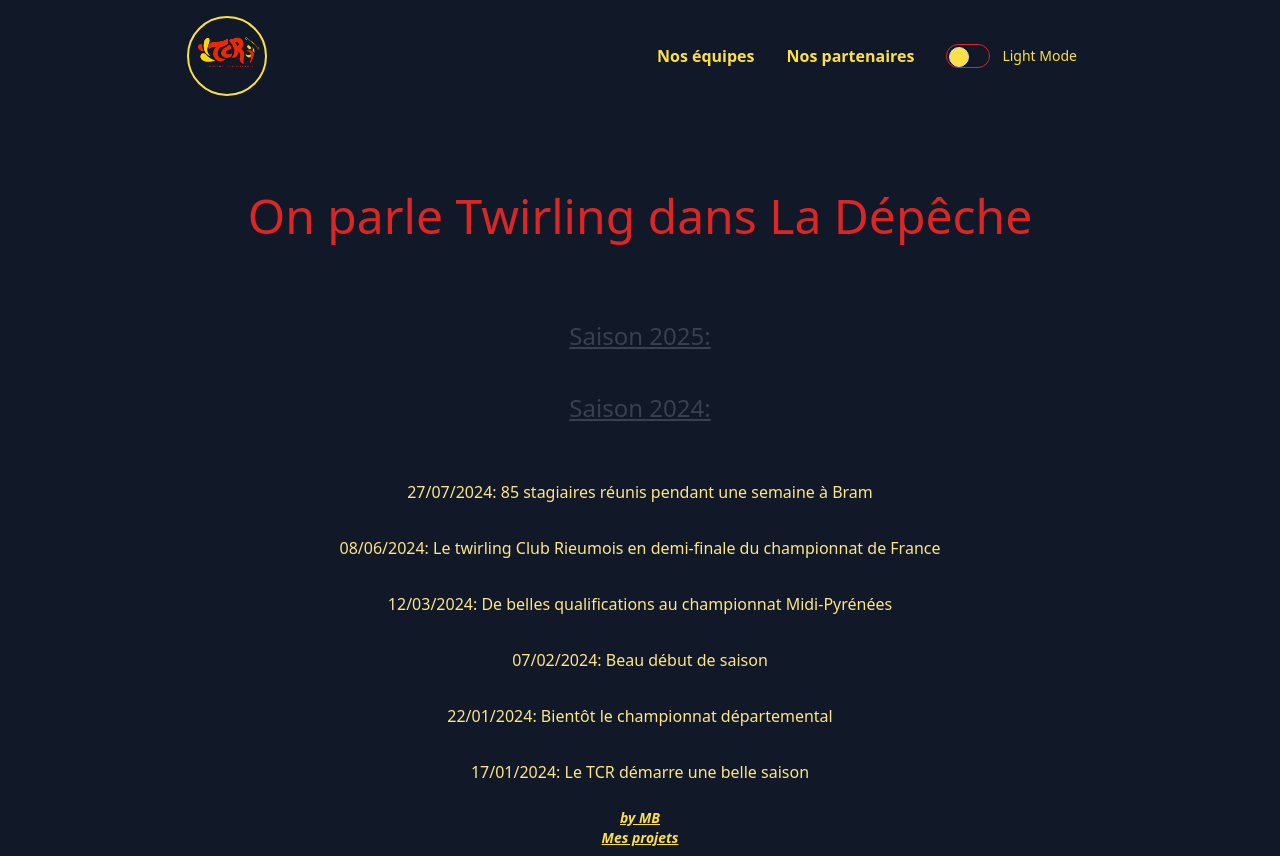
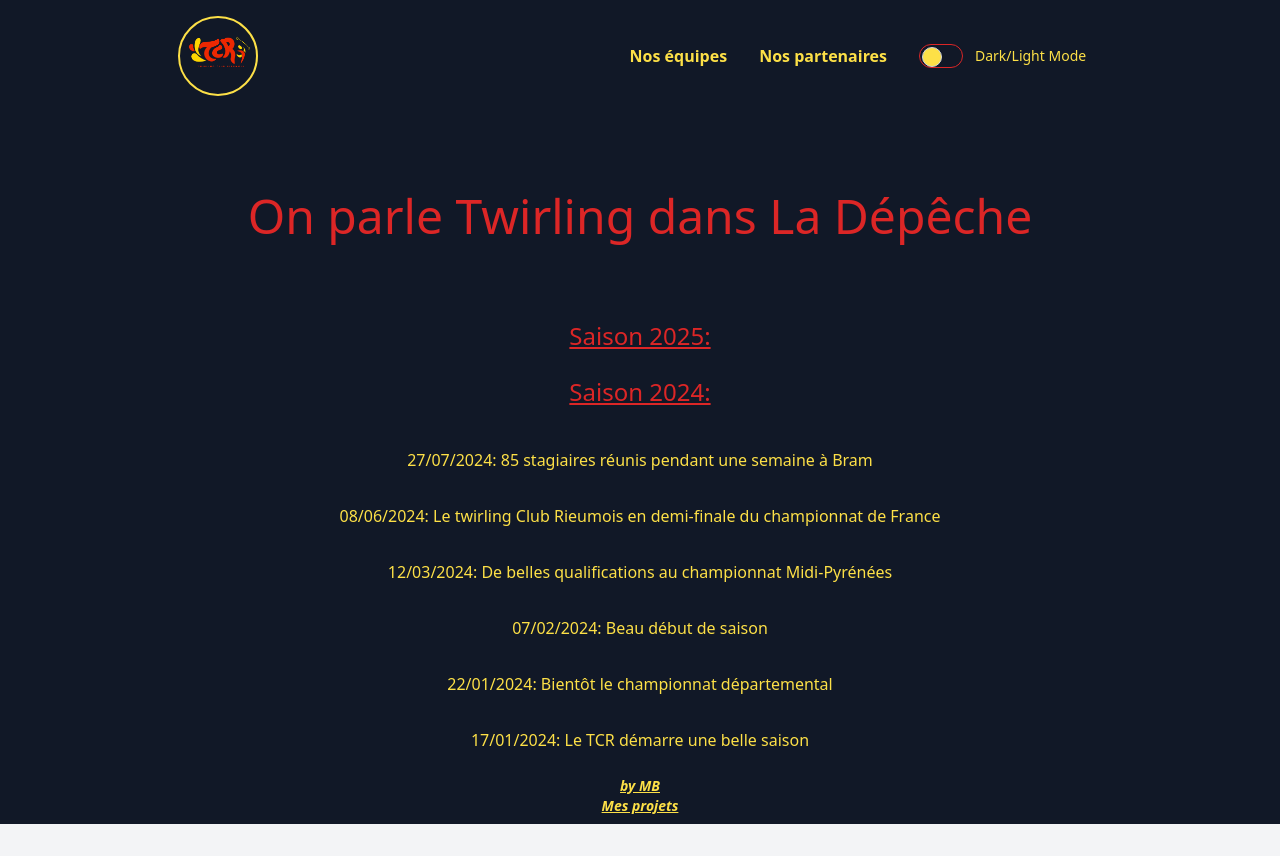
Before and after one commit to Marjo-dev31/TCR, an Angular app: page /press in a window 1280 px wide. After the commit the page ends 824 px from the top, so only its background shows below. Built offline with nearby package versions, Linux system fonts and the light colour scheme.

Commit message:
feat(css): handle light mode on all components

```diff
--- a/src/app/pages/competition/calendar/calendar.component.html
+++ b/src/app/pages/competition/calendar/calendar.component.html
@@ -1,5 +1,5 @@
 <div class="m-10 flex justify-center flex-auto">
-  <table class="table-auto border-collapse">
+  <table class="table-auto border-collapse dark:text-yellow-300 bg-yellow-50 dark:bg-gray-900">
     <thead>
       <tr>
         <th class="border p-4 bg-yellow-50 text-gray-900 border-gray-900">
--- a/src/app/pages/competition/navbar/competition-navbar.component.html
+++ b/src/app/pages/competition/navbar/competition-navbar.component.html
@@ -2,6 +2,6 @@
     <ul class="flex justify-evenly items-center bg-yellow-300 text-gray-900 p-4">
         <li class="hover:bg-gradient-to-br hover:from-zinc-500 hover:to-gray-900 hover:text-yellow-300 p-2 px-4 rounded-2xl underline" [routerLink]="['calendar']">Calendrier</li>
         <li class="hover:bg-gradient-to-br hover:from-zinc-500 hover:to-gray-900 hover:text-yellow-300 p-2 px-4 rounded-2xl underline" [routerLink]="['baremes']">Barèmes</li>
-        <li class="hover:bg-gradient-to-br hover:from-zinc-500 hover:to-gray-900 hover:text-yellow-300 p-2 px-4 rounded-2xl underline" [routerLink]="['results']">Résultats</li>
+        <li class="hover:bg-gradient-to-br hover:from-zinc-500 hover:to-gray-900 hover:text-yellow-300 p-2 px-4 rounded-2xl underline"[routerLink]="['results']">Résultats</li>
     </ul>
 </nav>
--- a/src/app/pages/competition/results/results.component.html
+++ b/src/app/pages/competition/results/results.component.html
@@ -1,3 +1,3 @@
-<div class="">
+<div class="dark:text-yellow-300">
   <p class="text-center text-5xl h-full my-10">Revenez plus tard !</p>
 </div>
--- a/src/app/pages/contact/contact.component.html
+++ b/src/app/pages/contact/contact.component.html
@@ -13,7 +13,7 @@
       ></div>
     </div>
     <div
-      class="relative flex flex-col justify-center items-center m-auto space-y-4 backdrop-blur-sm bg-white/30 py-20 p-4 w-80 md:w-96 rounded-xl"
+      class="relative flex flex-col justify-center items-center m-auto space-y-4 backdrop-blur-sm bg-white/30 py-20 p-4 w-80 md:w-96 rounded-xl dark:text-yellow-300"
     >
       <div class="text-xl">
         <p>Une question ? Une réflexion ?</p>
--- a/src/app/pages/documentation/documentation.component.html
+++ b/src/app/pages/documentation/documentation.component.html
@@ -17,7 +17,7 @@
     <div
       class="relative h-1/2 w-60 flex justify-center items-center mx-auto backdrop-blur-sm bg-white/30 rounded-xl border-2 border-yellow-300 "
     >
-      <ul class=" text-center underline ">
+      <ul class=" text-center underline dark:text-yellow-300">
         <li class="p-4">
           <a
             href="../../../assets/documents/V20240629_REGLEMENT_SPORTIF_2025.pdf"
--- a/src/app/pages/press/press.component.html
+++ b/src/app/pages/press/press.component.html
@@ -3,44 +3,44 @@
       On parle Twirling dans La Dépêche
     </h1>
   <div class="">
-    <h2 class="text-center text-2xl underline mb-10">Saison 2025:</h2>
+    <h2 class="text-center text-2xl underline pb-6 text-red-600">Saison 2025:</h2>
     <ul></ul>
-    <h2 class="text-center text-2xl underline mb-10">Saison 2024:</h2>
-    <ul class="text-center text-amber-200 list-disc">
+    <h2 class="text-center text-2xl underline pb-6 text-red-600">Saison 2024:</h2>
+    <ul class="text-center dark:text-yellow-300 list-disc">
       <li class="p-4">
         <a
-         class="hover:text-red-600 delay-100" href="https://www.ladepeche.fr/2024/07/27/twirling-85-stagiaires-reunis-pendant-une-semaine-12106223.php"
+         class="hover:text-red-600" href="https://www.ladepeche.fr/2024/07/27/twirling-85-stagiaires-reunis-pendant-une-semaine-12106223.php"
           >27/07/2024: 85 stagiaires réunis pendant une semaine à Bram</a
         >
       </li>
       <li class="p-4">
         <a
-         class="hover:text-red-600 delay-100" href="https://www.ladepeche.fr/2024/06/08/le-twirling-club-rieumois-en-demi-finale-du-championnat-de-france-12002317.php"
+         class="hover:text-red-600" href="https://www.ladepeche.fr/2024/06/08/le-twirling-club-rieumois-en-demi-finale-du-championnat-de-france-12002317.php"
           >08/06/2024: Le twirling Club Rieumois en demi-finale du championnat
           de France</a
         >
       </li>
       <li class="p-4">
         <a
-         class="hover:text-red-600 delay-100" href="https://www.ladepeche.fr/2024/03/12/twirling-club-de-belles-qualifications-au-championnat-midi-py-11820155.php"
+         class="hover:text-red-600" href="https://www.ladepeche.fr/2024/03/12/twirling-club-de-belles-qualifications-au-championnat-midi-py-11820155.php"
           >12/03/2024: De belles qualifications au championnat Midi-Pyrénées</a
         >
       </li>
       <li class="p-4">
         <a
-         class="hover:text-red-600 delay-100" href="https://www.ladepeche.fr/2024/02/07/beau-debut-de-saison-pour-le-twirling-club-11748803.php"
+         class="hover:text-red-600" href="https://www.ladepeche.fr/2024/02/07/beau-debut-de-saison-pour-le-twirling-club-11748803.php"
           >07/02/2024: Beau début de saison</a
         >
       </li>
       <li class="p-4">
         <a
-         class="hover:text-red-600 delay-100" href="https://www.ladepeche.fr/2024/01/22/bientot-le-championnat-departemental-de-twirling-baton-11711433.php"
+         class="hover:text-red-600" href="https://www.ladepeche.fr/2024/01/22/bientot-le-championnat-departemental-de-twirling-baton-11711433.php"
           >22/01/2024: Bientôt le championnat départemental</a
         >
       </li>
       <li class="p-4">
         <a
-         class="hover:text-red-600 delay-100" href="https://www.ladepeche.fr/2024/01/17/le-twirling-club-rieumois-demarre-une-belle-saison-sportive-11700814.php"
+         class="hover:text-red-600" href="https://www.ladepeche.fr/2024/01/17/le-twirling-club-rieumois-demarre-une-belle-saison-sportive-11700814.php"
           >17/01/2024: Le TCR démarre une belle saison</a
         >
       </li>
--- a/src/app/pages/sponsor/sponsor.component.html
+++ b/src/app/pages/sponsor/sponsor.component.html
@@ -1,4 +1,4 @@
-<main class="dark:bg-gray-900 min-h-full flex-auto">
+<main class="dark:bg-gray-900 dark:text-yellow-300 min-h-full flex-auto">
   <h1 class="text-5xl text-red-600 p-4 text-center md:py-20">Nos partenaires</h1>
   <div class="relative md:pb-20">
     <div class="">
--- a/src/app/pages/team/team.component.html
+++ b/src/app/pages/team/team.component.html
@@ -1,11 +1,11 @@
-<main>
-  <h1 class="text-5xl text-red-600 p-4 text-center my-20">
+<main class="bg-gray-100 dark:bg-gray-900 dark:text-yellow-300 flex-auto">
+  <h1 class="text-5xl text-red-600 p-4 text-center md:py-20">
     Nos équipes d'entraineurs
   </h1>
-  <div class="flex flex-col justify-center items-center space-y-10 mb-10">
+  <div class="flex flex-col justify-center items-center space-y-10 pb-10">
     <div class="w-3/4">
       <p class="text-xl p-2 font-bold">Du mardi:</p>
-      <ul class="flex items-center justify-around border-2 border-yellow-300 rounded-lg flex-wrap">
+      <ul class="flex items-center justify-around border-2 border-red-600 dark:border-yellow-300 rounded-lg flex-wrap">
         <li class="">
           <img
             src="../../../assets/images/Lolo.png"
@@ -19,7 +19,7 @@
     </div>
     <div class="w-3/4">
       <p class="text-xl p-2 font-bold">Du mercredi:</p>
-      <ul class="flex items-center justify-around border-2 border-yellow-300 rounded-lg flex-wrap">
+      <ul class="flex items-center justify-around border-2 border-red-600 dark:border-yellow-300 rounded-lg flex-wrap">
         <li class="">
           <img
             src="../../../assets/images/Aurelie.png"
@@ -53,7 +53,7 @@
     </div>
     <div class="w-3/4">
       <p class="text-xl p-2 font-bold">Du vendredi:</p>
-      <ul class="flex items-center justify-around border-2 border-yellow-300 rounded-lg flex-wrap">
+      <ul class="flex items-center justify-around border-2 border-red-600 dark:border-yellow-300 rounded-lg flex-wrap">
         <li>
           <img
             src="../../../assets/images/Manon.png"
--- a/src/app/shared/header/header.component.html
+++ b/src/app/shared/header/header.component.html
@@ -9,7 +9,7 @@
             <label class="inline-flex items-center cursor-pointer h-full">
               <input type="checkbox" value="" class="sr-only peer" (change)="modeChange()">
               <div class="relative w-11 h-6 border-red-600 border bg-gray-900 peer-focus:outline-none peer-focus:ring-2 peer-focus:ring-red-600 rounded-full peer  peer-checked:after:translate-x-full rtl:peer-checked:after:-translate-x-full peer-checked:after:border-white after:content-[''] after:absolute after:top-[2px] after:start-[2px] after:bg-yellow-300 after:border-gray-300 after:border after:rounded-full after:h-5 after:w-5 after:transition-all peer-checked:bg-red-600"></div>
-              <span class="ms-3 font-medium text-sm">Light Mode</span>
+              <span class="ms-3 font-medium text-sm">Dark/Light Mode</span>
             </label>
             </li>
     </ul>
```
Also changed, not shown: src/app/pages/competition/baremes/baremes.component.html (+9 -9 lines).
